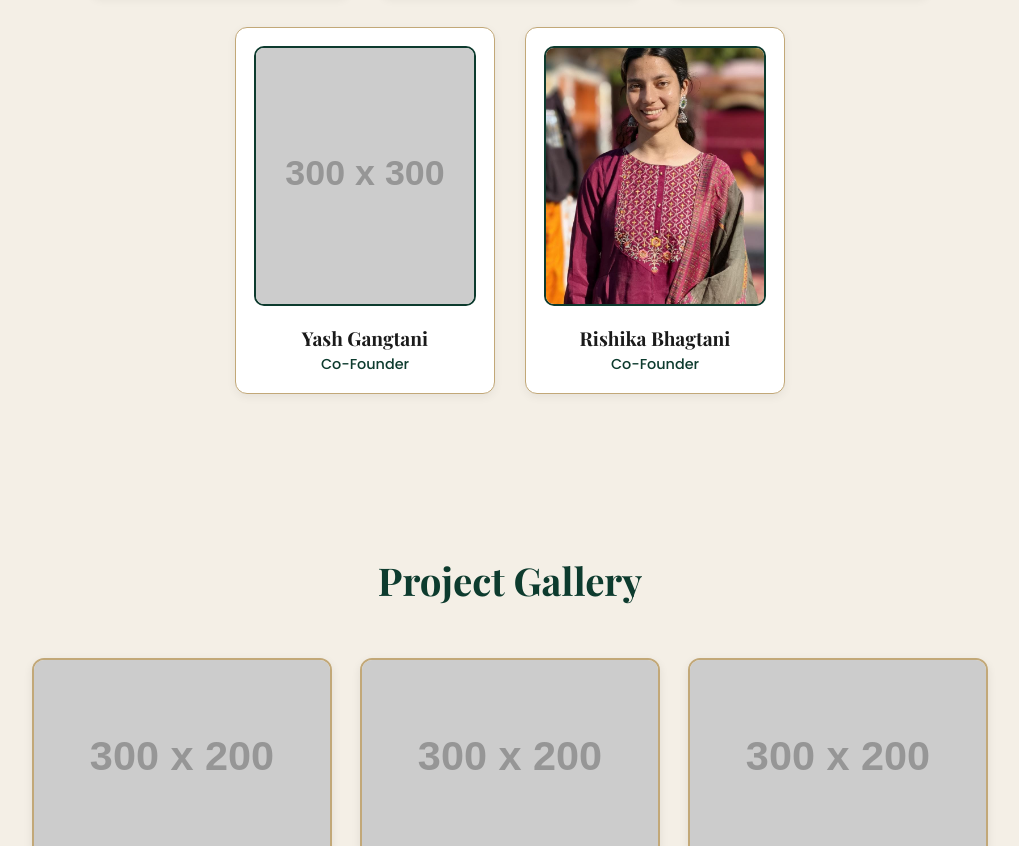
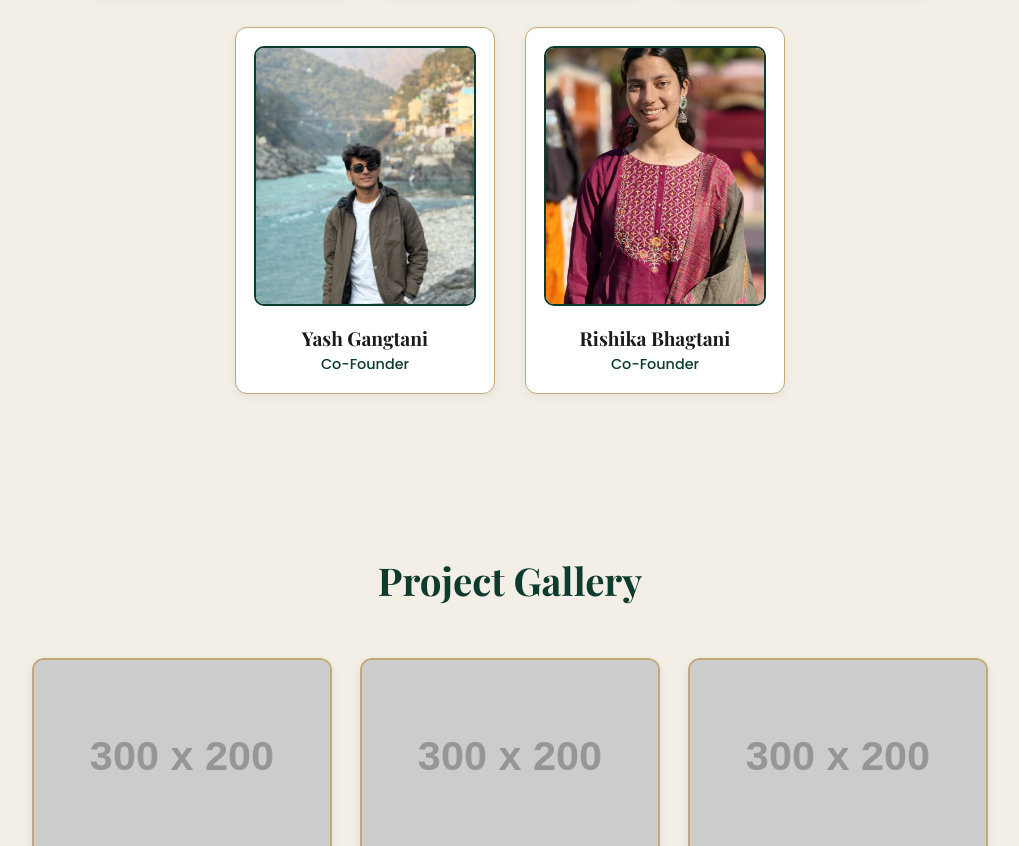
Before and after one commit to ananykelotra/vertibot, a plain HTML site: page index.html in a window 1280 px wide. Shown: the part 2638-3484 px from the top of the page, without its empty margins (130-1149 px from the left). Drawn offline with nearby package versions, Linux system fonts and the light colour scheme; placeholder pictures from the web are drawn by us.

Commit message:
yash photo add

```diff
--- a/index.html
+++ b/index.html
@@ -152,7 +152,7 @@ What began as a classroom idea is now a mission: to replace risky labour with in
             <p>Co-Founder</p>
         </div>
         <div class="member">
-            <img src="https://via.placeholder.com/300x300" alt="">
+            <img src="images/Yash.jpg" alt="">
             <h3>Yash Gangtani</h3>
             <p>Co-Founder</p>
         </div>
```
Also changed, not shown: images/Yash.jpg (added), 2 other files.
